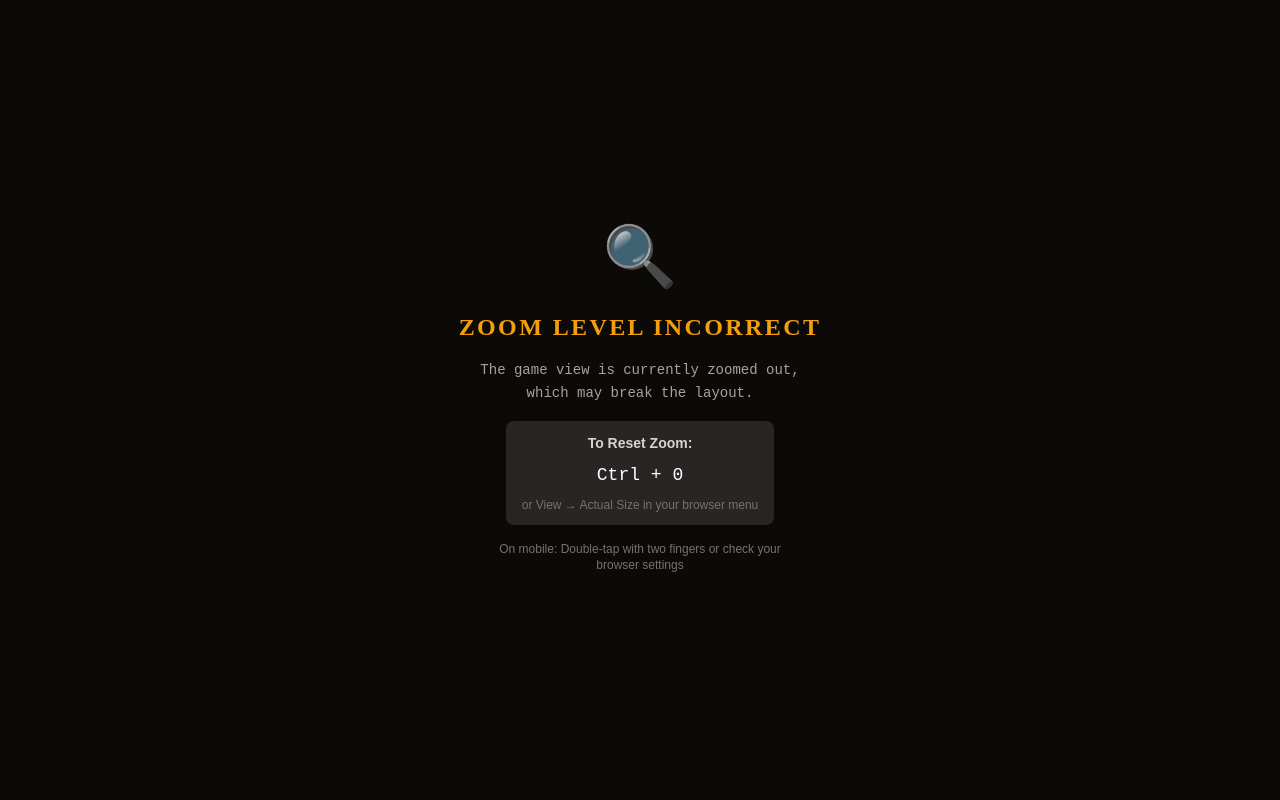
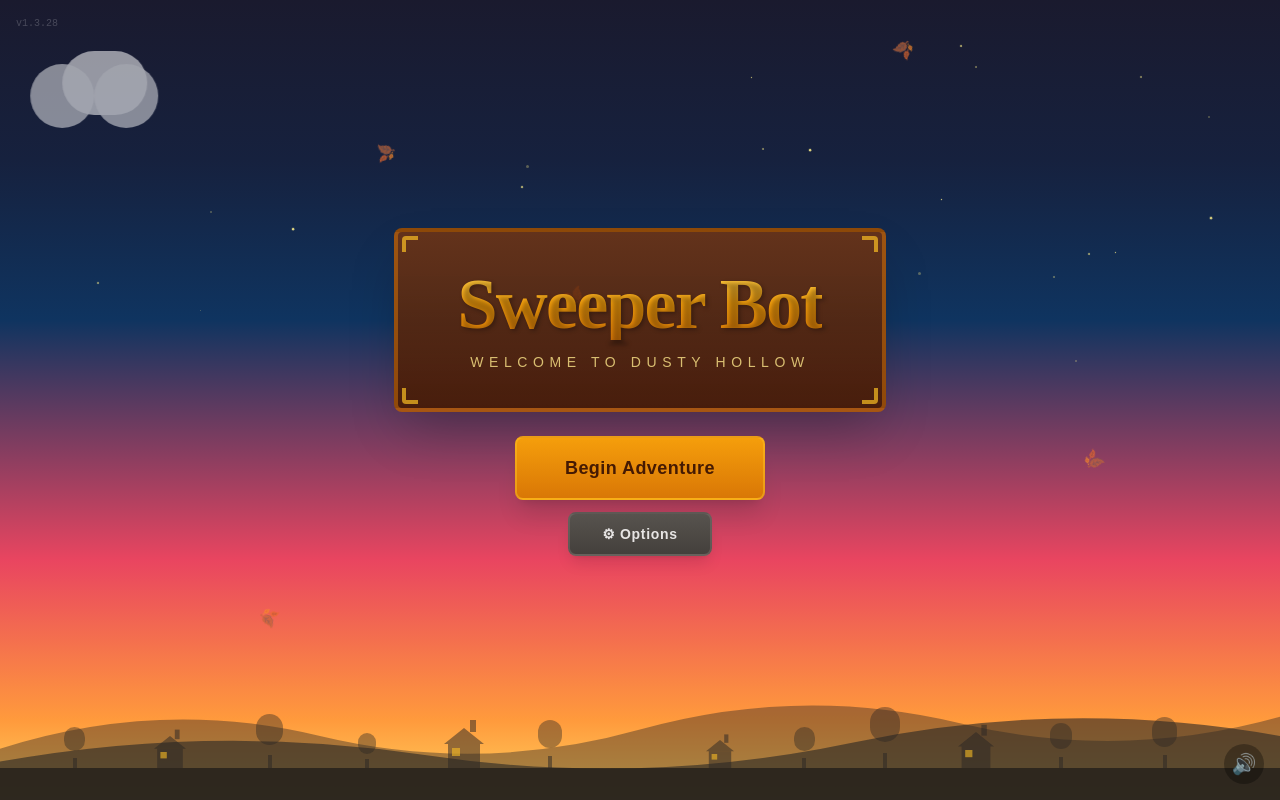
Before and after one commit to dragondealdough/sweeper-bot, a React (Vite) app: page / in a window 1280 px wide. Built offline with nearby package versions, Linux system fonts and the light colour scheme.

Commit message:
v1.3.28: Fix false positive zoom detection by removing screen.availWidth check

```diff
--- a/App.tsx
+++ b/App.tsx
@@ -649,14 +649,12 @@ const App: React.FC = () => {
 
 
   // Enforce Zoom Level (Prevent accidental browser/pinch zoom cutting off UI)
-  // visualViewport.scale detects pinch zoom (mobile) - goes above 1.0 when zooming in
-  // For desktop browser zoom, we check if devicePixelRatio differs from expected (or use screen ratio)
+  // visualViewport.scale detects pinch zoom (mobile) - goes above 1.0 when zooming in, below 1.0 when zooming out
+  // Note: Desktop browser zoom (Ctrl+/Ctrl-) typically doesn't affect visualViewport.scale
+  // We only block on mobile pinch-zoom which reliably updates visualViewport.scale
   const visualViewportScale = window.visualViewport?.scale ?? 1;
   const isZoomedIn = visualViewportScale > 1.05;
-  // For zoom-out detection, check if the viewport is significantly larger than expected
-  // (This happens when browser zoom < 100%)
-  const isZoomedOut = window.innerWidth > window.screen.availWidth * 1.02 ||
-    (visualViewportScale < 0.95 && visualViewportScale > 0);
+  const isZoomedOut = visualViewportScale < 0.95 && visualViewportScale > 0;
 
   const isZoomed = isZoomedIn || isZoomedOut;
   const zoomDirection = isZoomedIn ? 'in' : 'out';
--- a/constants.ts
+++ b/constants.ts
@@ -42,7 +42,7 @@ export const EVENING_THRESHOLD_MS = 3 * 60 * 1000;
 export const RECYCLE_TIME_MS = 20000;
 export const OVERWORLD_MIN_X = -12;
 export const OVERWORLD_MAX_X = 28;
-export const APP_VERSION = 'v1.3.27';
+export const APP_VERSION = 'v1.3.28';
 
 export const CARD_DEFINITIONS: Record<CardType, CardDefinition> = {
   [CardType.BOMBER]: { type: CardType.BOMBER, name: 'Bomber', description: 'Explodes dealing damage.', baseValue: 3 },
--- a/package.json
+++ b/package.json
@@ -1,7 +1,7 @@
 {
   "name": "sweeper-bot",
   "private": true,
-  "version": "1.3.27",
+  "version": "1.3.28",
   "type": "module",
   "scripts": {
     "dev": "vite",
```
